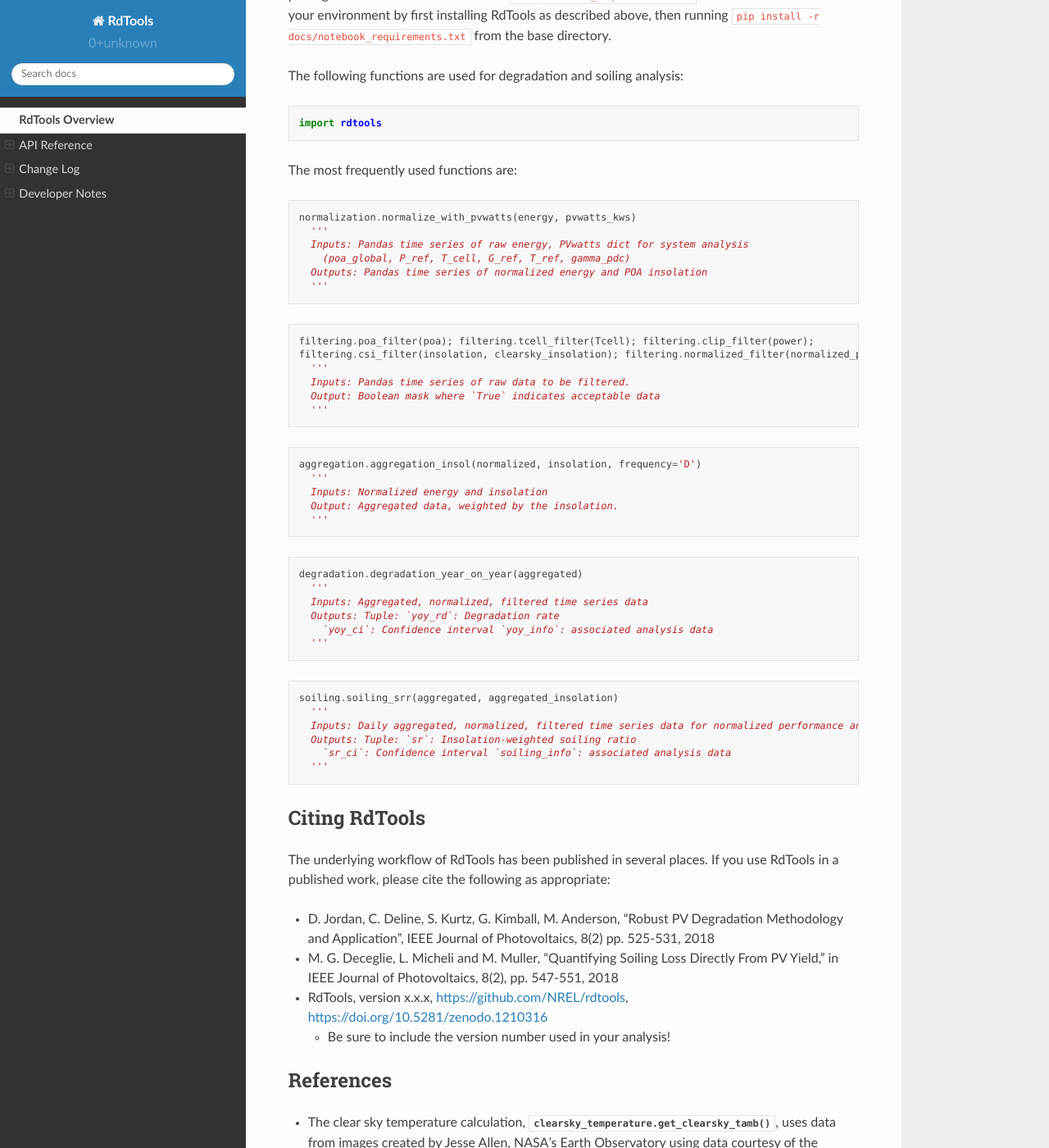
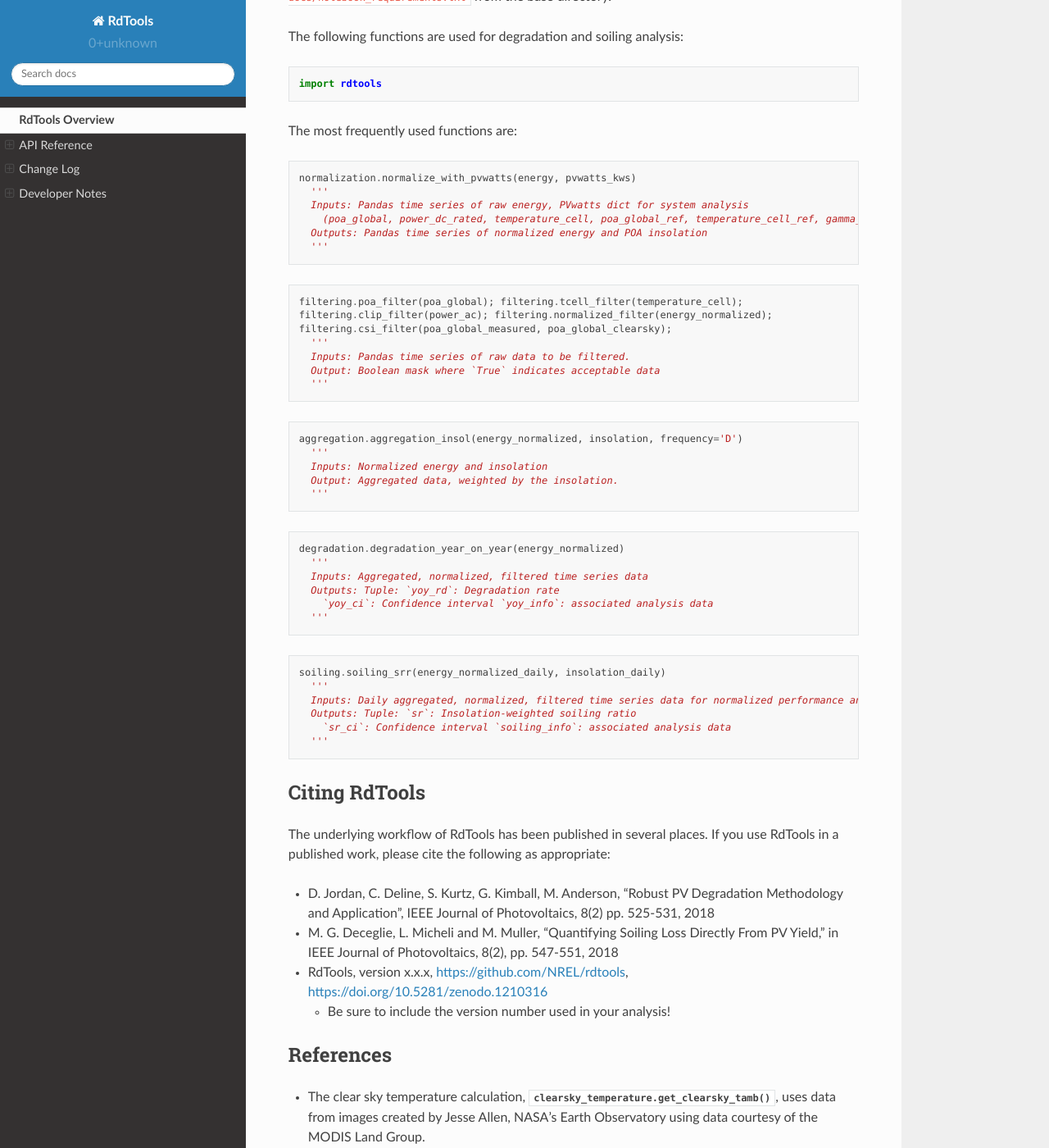
Before and after one commit to NREL/rdtools, a Sphinx documentation site: the page built from docs/sphinx/source/index.rst, in a window 1280 px wide and 1400 px high, scrolled down 3506 px. Shown: the whole window at 82% size. Built offline with Sphinx 7.4.7 and the Read the Docs theme 2.0.0, drawn with Linux system fonts in a browser that asks for light colours; pages that are not in the unit, such as notebooks, are missing from menus.

Commit message:
Update API example in index.rst.  Add #185 updates to whatsnew

```diff
--- a/docs/sphinx/source/index.rst
+++ b/docs/sphinx/source/index.rst
@@ -7,7 +7,7 @@
    :width: 600
 
 .. pipe character renders as a blank line, used as spacer after the logo
-|
+  |
 
 RdTools Overview
 ================
@@ -146,14 +146,15 @@
    normalization.normalize_with_pvwatts(energy, pvwatts_kws)
      '''
      Inputs: Pandas time series of raw energy, PVwatts dict for system analysis
-       (poa_global, P_ref, T_cell, G_ref, T_ref, gamma_pdc)
+       (poa_global, power_dc_rated, temperature_cell, poa_global_ref, temperature_cell_ref, gamma_pdc)
      Outputs: Pandas time series of normalized energy and POA insolation
      '''
 
 .. code:: python
 
-   filtering.poa_filter(poa); filtering.tcell_filter(Tcell); filtering.clip_filter(power);
-   filtering.csi_filter(insolation, clearsky_insolation); filtering.normalized_filter(normalized_power)
+   filtering.poa_filter(poa_global); filtering.tcell_filter(temperature_cell);
+   filtering.clip_filter(power_ac); filtering.normalized_filter(energy_normalized);
+   filtering.csi_filter(poa_global_measured, poa_global_clearsky);
      '''
      Inputs: Pandas time series of raw data to be filtered.
      Output: Boolean mask where `True` indicates acceptable data
@@ -161,7 +162,7 @@
 
 .. code:: python
 
-   aggregation.aggregation_insol(normalized, insolation, frequency='D')
+   aggregation.aggregation_insol(energy_normalized, insolation, frequency='D')
      '''
      Inputs: Normalized energy and insolation
      Output: Aggregated data, weighted by the insolation.
@@ -169,7 +170,7 @@
 
 .. code:: python
 
-   degradation.degradation_year_on_year(aggregated)
+   degradation.degradation_year_on_year(energy_normalized)
      '''
      Inputs: Aggregated, normalized, filtered time series data
      Outputs: Tuple: `yoy_rd`: Degradation rate
@@ -178,7 +179,7 @@
 
 .. code:: python
 
-   soiling.soiling_srr(aggregated, aggregated_insolation)
+   soiling.soiling_srr(energy_normalized_daily, insolation_daily)
      '''
      Inputs: Daily aggregated, normalized, filtered time series data for normalized performance and insolation
      Outputs: Tuple: `sr`: Insolation-weighted soiling ratio
```
Also changed, not shown: docs/sphinx/source/changelog/v2.0.0.rst (+16 -2 lines).
